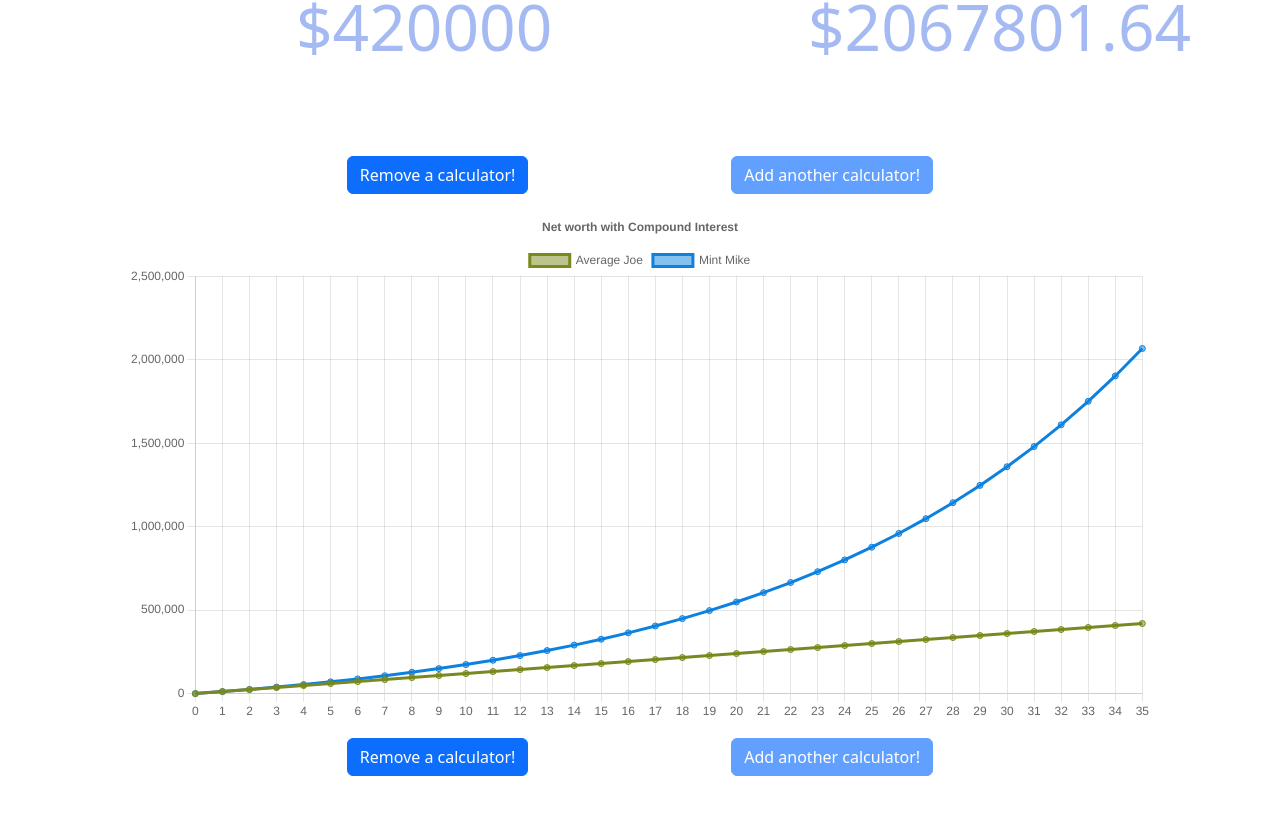
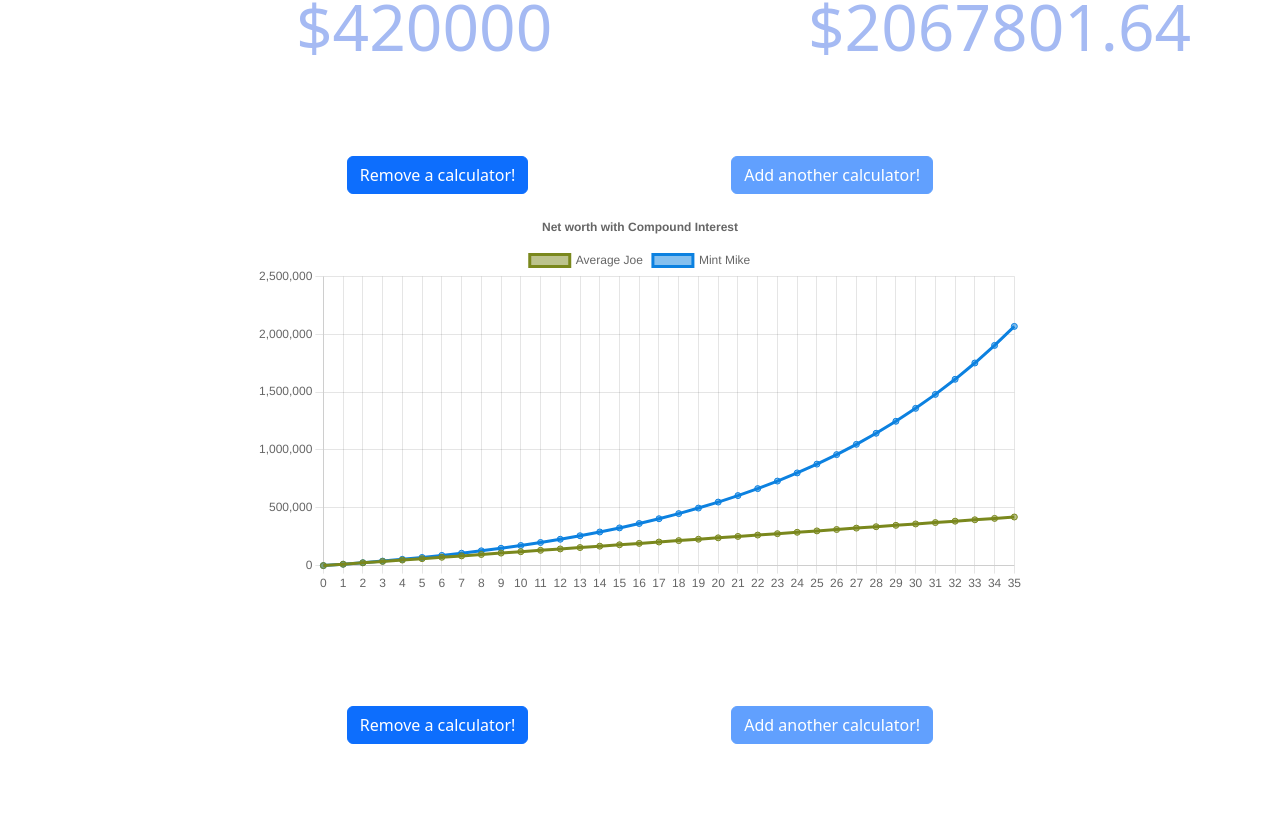
Before and after one commit to jyeh20/compound-interest-calculator, a React (Create React App) app: page /compound-interst-calc-compare-mint-mike in a window 1280 px wide. Shown: the part 1250-2064 px from the top of the page. Built offline with nearby package versions, Linux system fonts and the light colour scheme.

Commit message:
Visual updates

```diff
--- a/src/apps/compound-interst-calc/CompoundInterestCalcCompare.jsx
+++ b/src/apps/compound-interst-calc/CompoundInterestCalcCompare.jsx
@@ -129,16 +129,18 @@ const CompoundInterestCalcCompare = () => {
       <div className="Interest-Calculator-forms-container">
         {calculatorForms}
       </div>
-
       <div className="Interest-Calculator-button-container">
         <RemoveCalculator />
         <AddCalculator />
       </div>
+      <div className="Interest-Calculator-chart-container">
         <CompoundInterestChart
           interestDataArr={interestData}
           calculators={calculators}
         />
+      </div>
       <div className="Interest-Calculator-button-container">
+        <RemoveCalculator />
         {interestData.length === 1 ? (
           <div>
             <Button variant="primary" onClick={handleShowMath}>
@@ -146,9 +148,9 @@ const CompoundInterestCalcCompare = () => {
             </Button>
           </div>
         ) : null}
-        <RemoveCalculator />
         <AddCalculator />
       </div>
+      <div className="Interest-Calculator-formula-info">
         {showMath ? (
           <FormulaInformation
             calculator={calculators[0]}
@@ -156,6 +158,7 @@ const CompoundInterestCalcCompare = () => {
           />
         ) : null}
       </div>
+    </div>
   );
 };
 
```
Lines whose indentation alone changed are shown as unchanged.
